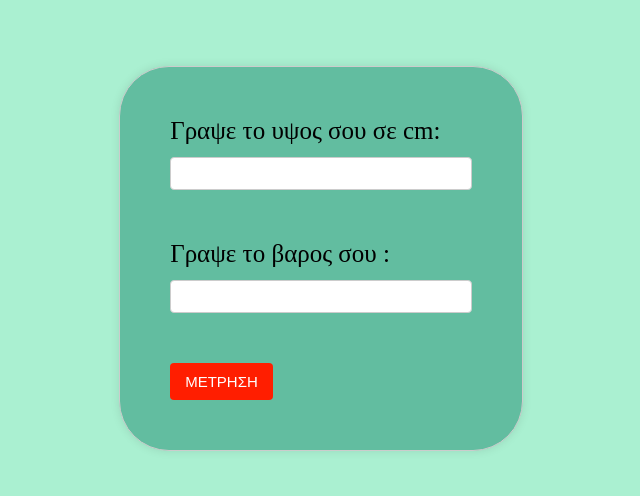
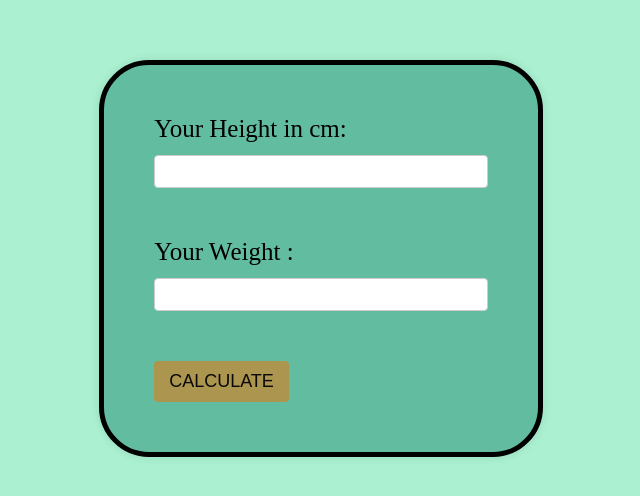
Before and after one commit to ArabatzisAntonis/BMI-Calculator, a plain HTML site: page index.html in a window 1280 px wide. Shown: the part 142-638 px from the top of the page, without its empty margins (319-959 px from the left). Drawn offline with Linux system fonts and the light colour scheme.

Commit message:
changes to the calculator

```diff
--- a/bmiscript.js
+++ b/bmiscript.js
@@ -3,33 +3,39 @@
     'use strict';
 
 
+    console.log('bmiscript.js loaded');
+
+    function calculateBMI(){
+        let height = parseFloat(document.getElementById('txtfldHeight').value / 100);
+        let weight = parseFloat(document.getElementById('txtfldWeight').value);
 
 
-    function calculateBMI(height,weight){
-        let result = weight / (height * height);
-        if (result < 18.5){
-            alert ("Underweight");
-        }
-        else if (result >= 18.5 && result < 24.9){
-            alert ("Normal weight");
-        }
-        else if (result >= 25  && result < 29.9){
-            alert ("Overweight");
-        }
-        else if (result >= 30  && result < 34.9){
-            alert ("Obesity Class 1 (Moderate)");
-        }
-        else if (result >= 35  && result < 39.9){
-            alert ("Obesity Class 2 (Severe)");
-        }
-        else {
-            alert ("Obesity Class 3 (Very Severe)");
+        console.log('Height (m):', height);
+        console.log('Weight (kg):', weight);
+
+
+        //checkin numbers
+        if (isNaN(height) || isNaN(weight) || height <= 0 || weight <= 0) {
+            alert("Please enter valid numbers for height and weight.");
+            return;
         }
 
-    }
-    document.querySelector('button').addEventListener('click', function() {
-    let height = parseFloat(document.getElementById('txtfldHeight').value / 100);
-    let weight = parseFloat(document.getElementById('txtfldWeight').value);
 
-    calculateBMI(height, weight);
-});
+        let result = weight / (height * height);
+
+
+        result = Math.round(result * 10) / 10;
+        console.log('BMI:', result);
+
+        if (result < 18.5) {
+            alert ("Underweight");
+        } else if (result >= 18.5 && result < 24.9) {
+            alert ("Normal weight");
+        } else if (result >= 25 && result < 29.9) {
+            alert ("Overweight");
+        } else if (result >= 30) {
+            alert ("Obesity");
+        }
+
+
+    };
--- a/index.html
+++ b/index.html
@@ -5,18 +5,19 @@
     <meta name="viewport" content="width=device-width, initial-scale=1.0">
     <title>BMI CALC</title>
     <link rel="stylesheet" href="style.css">
-    <script src="script.js"></script>
+    <script src="bmiscript.js" defer></script>
 </head>
 <body>
 
     <div class="WindowMiddle">
-        <label for="txtfldHeight">Γραψε το υψος σου σε cm:</label>
-        <input type="text" id="txtfldHeight" name="txtfldHeight">
+        <label for="txtfldHeight">Your Height in cm:</label>
+        <input type="number" id="txtfldHeight" name="txtfldHeight" step="0.01" min="0">
 
 
-        <label for="txtfldWeight">Γραψε το βαρος σου :</label>
-        <input type="text" id="txtfldWeight" name="txtfldWeight">
-        <button type="button" >ΜΕΤΡΗΣΗ</button>
+        <label for="txtfldWeight">Your Weight :</label>
+        <input type="number" id="txtfldWeight" name="txtfldWeight" step="0.01" min="0">
+
+        <button type="button" onClick="calculateBMI()">CALCULATE</button>
     </div>
 
 </body>
--- a/style.css
+++ b/style.css
@@ -11,7 +11,7 @@
         .WindowMiddle {
             padding: 50px;
             background-color: #62bda0;
-            border: 1px solid #ccc;
+            border: 5px solid #000000;
             box-shadow: 0 0 10px rgba(0, 0, 0, 0.1);
             border-radius: 50px;
         }
@@ -45,12 +45,12 @@
             padding: 10px 15px;
             border: none;
             border-radius: 4px;
-            background-color: #ff1e00;
-            color: #fff;
-            font-size: 15px;
+            background-color: #ac964f;
+            color: #0a0808;
+            font-size: 18px;
             cursor: pointer;
         }
 
         button:hover {
-            background-color: #00b3aa;
+            background-color: #b64c4c;
         }
```
Also changed, not shown: 1 other file.
